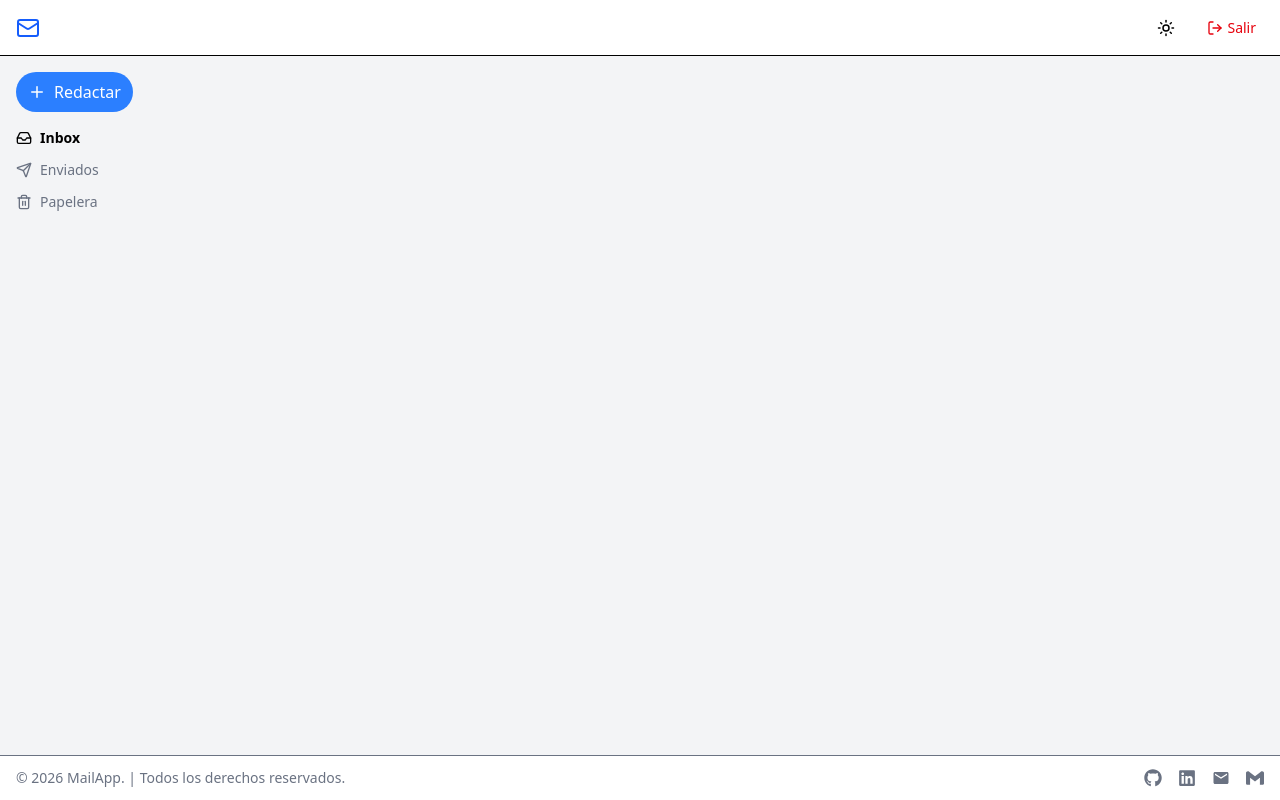
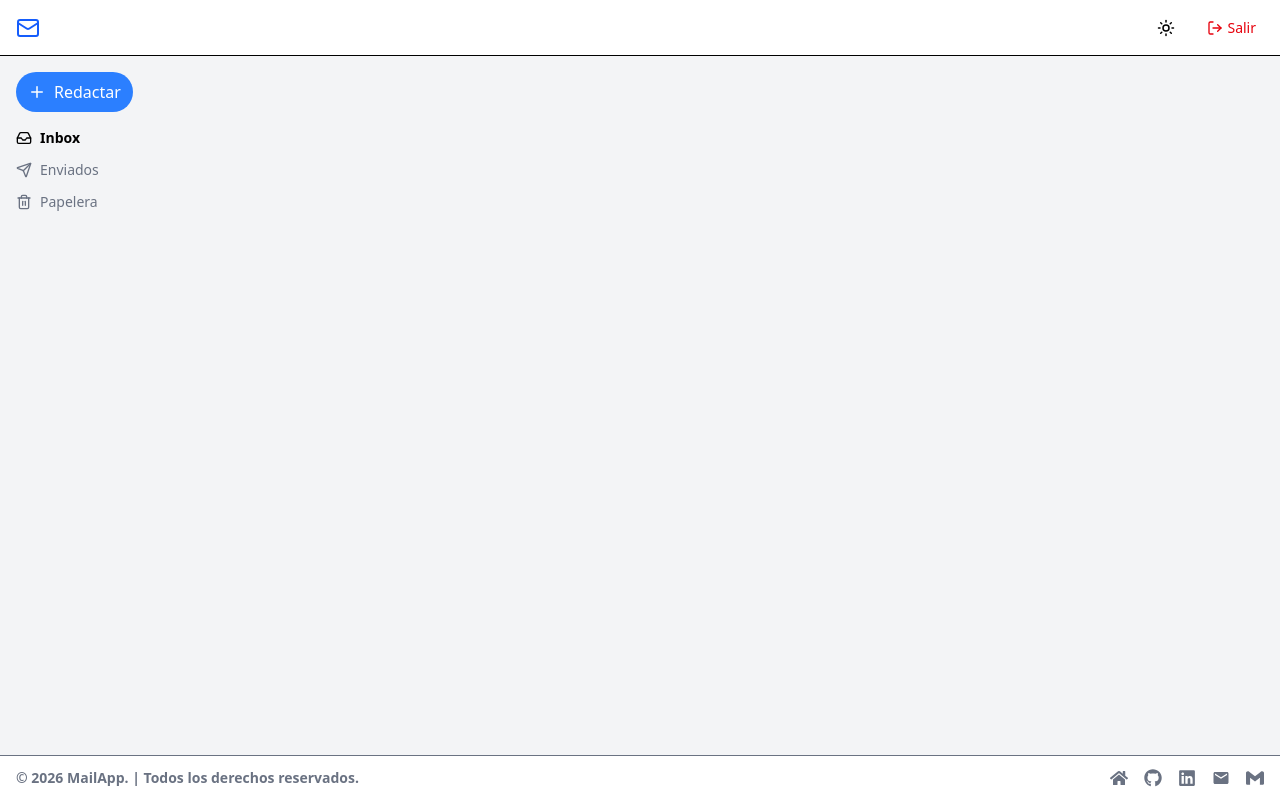
Before and after one commit to JCesar206/emailFrontend, a React (Vite) app: page /inbox in a window 1280 px wide. Built offline with nearby package versions, Linux system fonts and the light colour scheme.

Commit message:
Se agregan links e iconos al footer como leyenda copyright y mejor diseño

```diff
--- a/src/components/Footer.jsx
+++ b/src/components/Footer.jsx
@@ -1,4 +1,4 @@
-import { FaGithub, FaLinkedin } from "react-icons/fa6";
+import { FaHome, FaGithub, FaLinkedin } from "react-icons/fa";
 import { MdEmail } from "react-icons/md";
 import { SiGmail} from "react-icons/si";
 
@@ -6,17 +6,19 @@ export default function Footer() {
 	return (
 		<footer className="bg-white border-t px-4 py-3 text-sm text-gray-500">
 			<div className="flex flex-col md:flex-row justify-between items-center gap-2">
-				<p>&copy; {new Date().getFullYear()} MailApp. | Todos los derechos reservados.</p>
+				<p className="font-semibold">&copy; {new Date().getFullYear()} MailApp. | Todos los derechos reservados.</p>
 
 				<div className="flex gap-4">
-					<a href="" target="_blank" rel="noopener noreferrer"
-					className="hover:text-black"><FaGithub size={18}/></a>
-					<a href="" target="_blank" rel="noopener noreferrer"
-					className="hover:text-black"><FaLinkedin size={18}/></a>
+					<a href="https://jcesar206.github.io/myPersonalBlog/" target="_blank" rel="noopener noreferrer"
+					className="hover:text-black"><FaHome size={18} title="My Personal Blog"/></a>
+					<a href="https://github.com/JCesar206" target="_blank" rel="noopener noreferrer"
+					className="hover:text-black"><FaGithub size={18} title="Github"/></a>
+					<a href="https://www.linkedin.com/in/jcesar206" target="_blank" rel="noopener noreferrer"
+					className="hover:text-black"><FaLinkedin size={18} title="Linkedin"/></a>
 					<a href="mailto:jcesar206@hotmail.com"
-					className="hover:text-black"><MdEmail size={18}/></a>
+					className="hover:text-black"><MdEmail size={18} title="Hotmail"/></a>
 					<a href="mailto:jcesary06@gmail.com"
-					className="hover:text-black"><SiGmail size={18}/></a>
+					className="hover:text-black"><SiGmail size={18} title="Gmail"/></a>
 				</div>
 			</div>
 		</footer>
```
